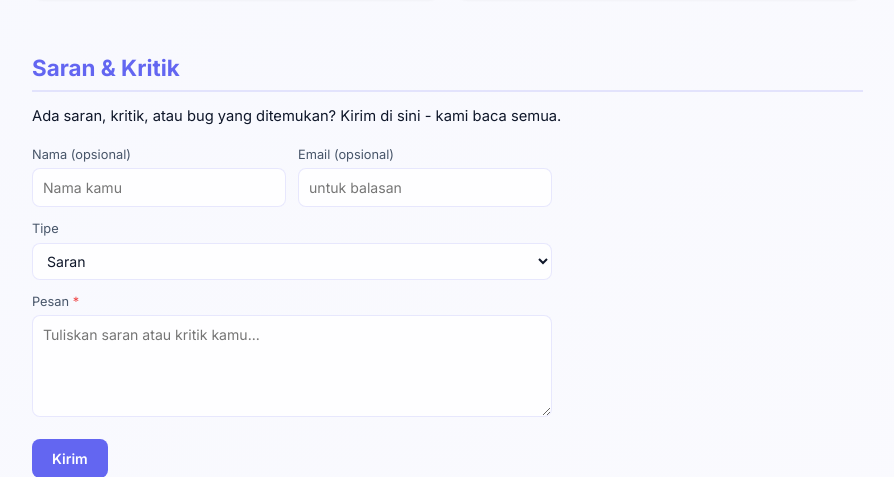
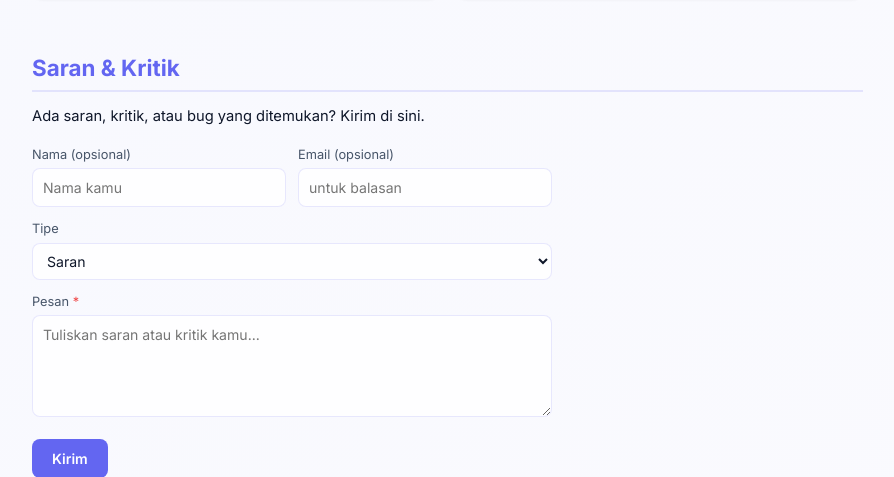
Before and after one commit to AliveNata/alyx-scraper, a Flask app: page /docs in a window 1280 px wide. Shown: the part 5659-6136 px from the top of the page, without its empty margins (335-1229 px from the left). Run offline with Flask 3, Linux system fonts and the light colour scheme; some libraries are stand-ins or nearby versions.

Commit message:
copy: remove 'kami baca semua' from feedback section

```diff
--- a/templates/docs.html
+++ b/templates/docs.html
@@ -468,8 +468,8 @@
     <!-- Feedback -->
     <div class="doc-section" id="feedback">
       <h2 data-i18n="doc_feedback">Saran &amp; Kritik</h2>
-      <p class="lang-id">Ada saran, kritik, atau bug yang ditemukan? Kirim di sini - kami baca semua.</p>
-      <p class="lang-en">Got suggestions, feedback, or a bug? Send it here - we read everything.</p>
+      <p class="lang-id">Ada saran, kritik, atau bug yang ditemukan? Kirim di sini.</p>
+      <p class="lang-en">Got suggestions, feedback, or a bug? Send it here.</p>
 
       <form id="feedbackForm" style="max-width:520px;margin-top:16px" onsubmit="submitFeedback(event)">
         <div style="display:grid;grid-template-columns:1fr 1fr;gap:12px;margin-bottom:12px">
```
